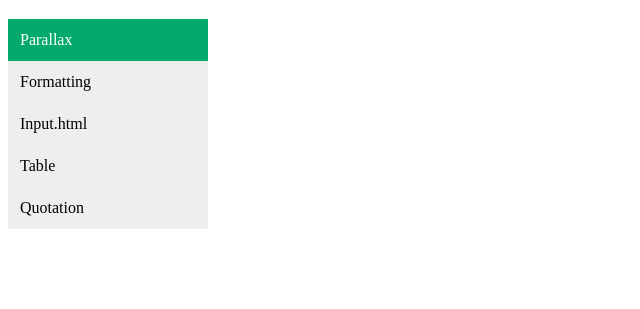
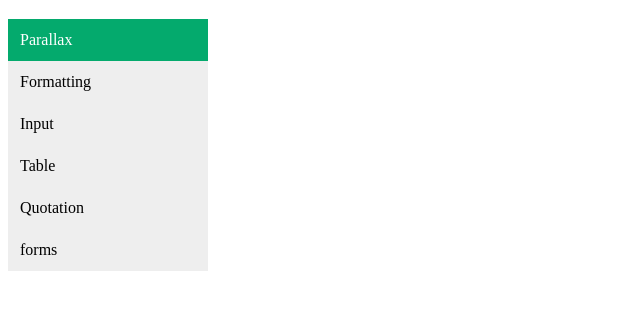
Before and after one commit to kjjaison/testrepo, a plain HTML site: page index.html in a window 1280 px wide. Shown: the part 61-370 px from the top of the page, without its empty margins (0-640 px from the left). Drawn offline with Linux system fonts and the light colour scheme.

Commit message:
Update index.html

```diff
--- a/index.html
+++ b/index.html
@@ -32,9 +32,10 @@
 <div class="vertical-menu">
   <a href="https://kjjaison.github.io/testrepo/Parallax%20b.html" class="active">Parallax</a>
   <a href="https://kjjaison.github.io/testrepo/Formatting.html">Formatting</a>
-  <a href="https://kjjaison.github.io/testrepo/Input.html">Input.html</a>
+  <a href="https://kjjaison.github.io/testrepo/Input.html">Input</a>
   <a href="https://kjjaison.github.io/testrepo/Table.html">Table</a>
   <a href="https://kjjaison.github.io/testrepo/Quotation.html">Quotation</a>
+  <a href="https://kjjaison.github.io/testrepo/forms.html">forms</a>
 </div>
 
 </body>
```
